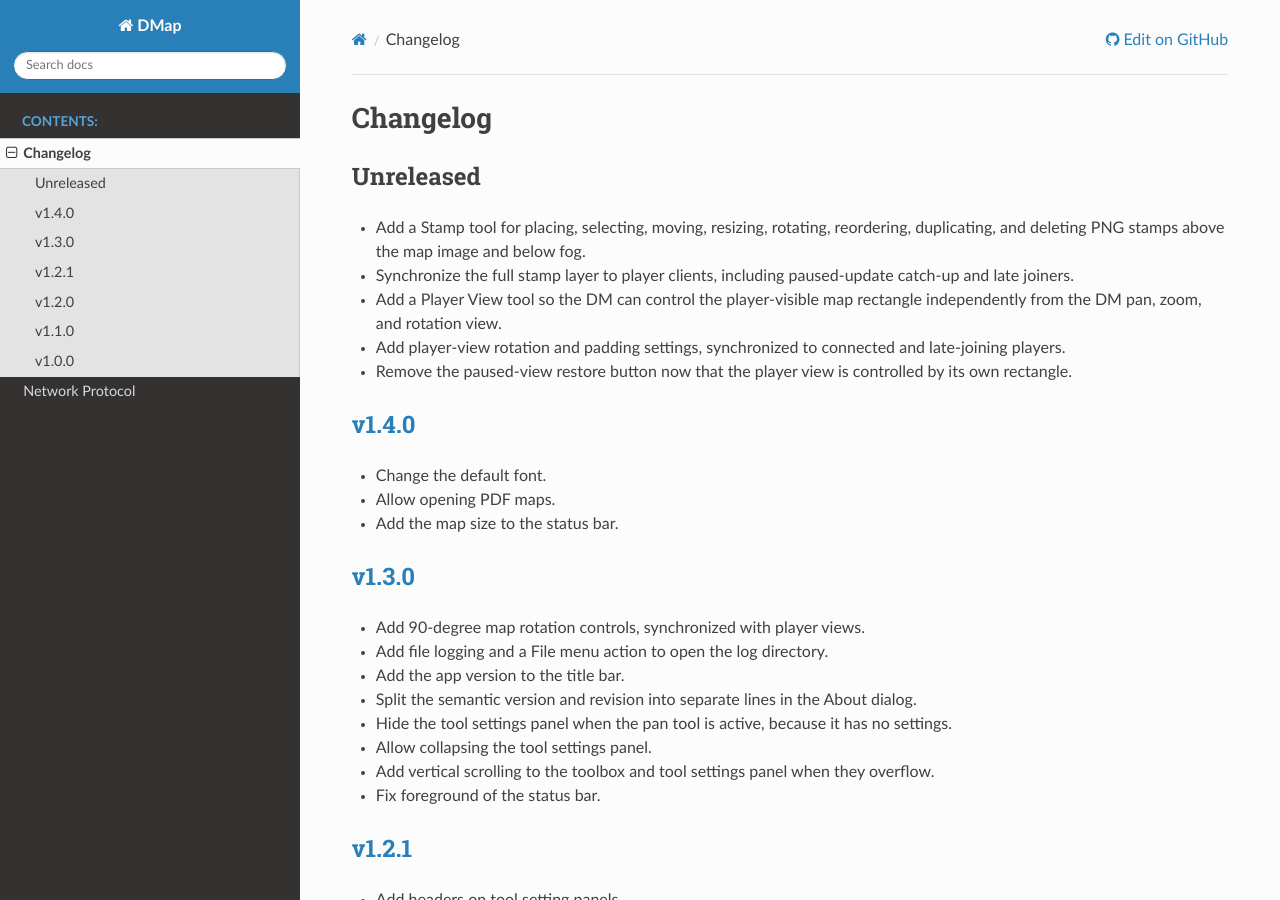
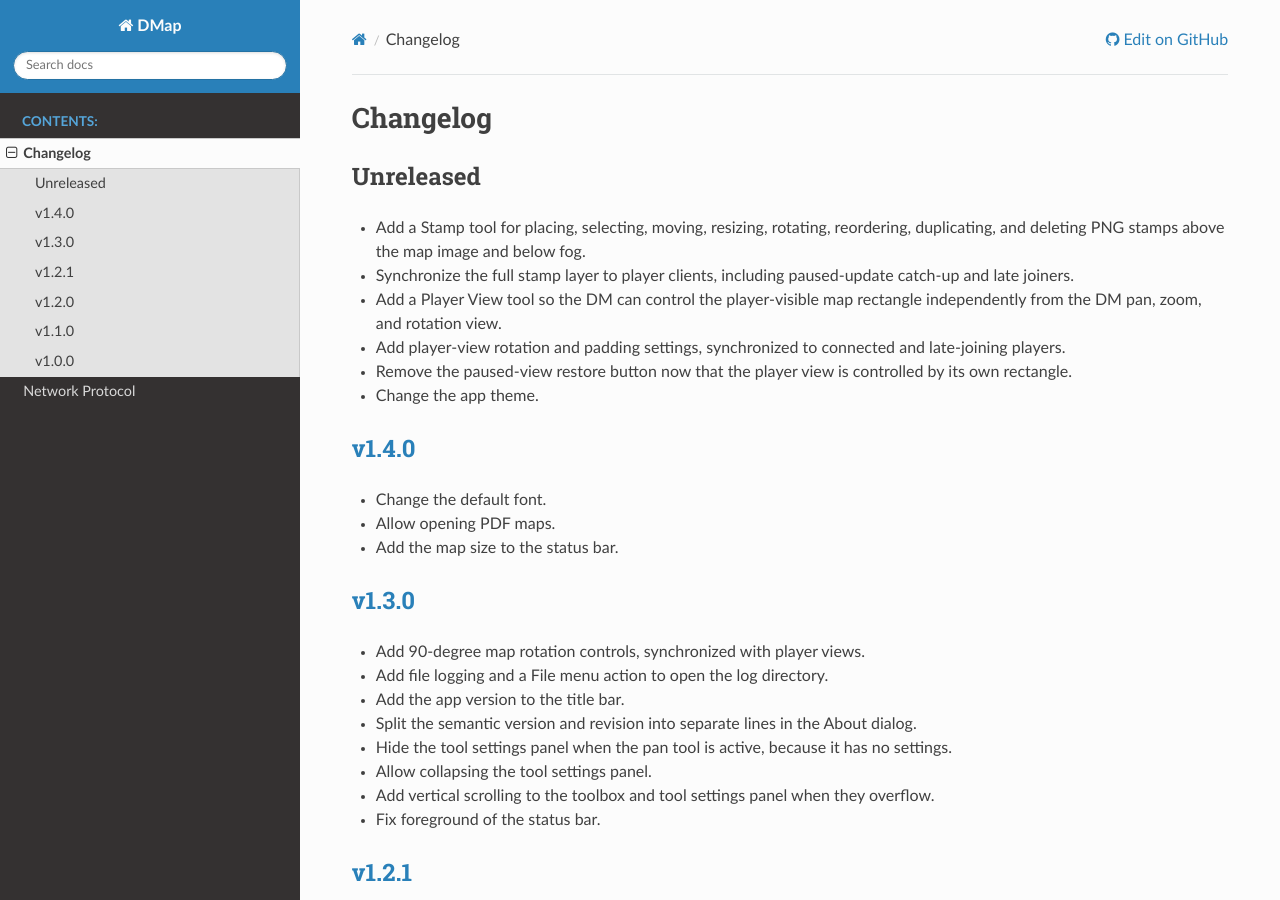
Before and after one commit to campbellmbrown/dmap-net, a Sphinx documentation site: the page built from docs/source/changelog.rst, in a window 1280 px wide and 900 px high. Built offline with Sphinx 7.4.7 and the Read the Docs theme 3.1.0, drawn with Linux system fonts in a browser that asks for light colours.

Commit message:
Change the app theme

```diff
--- a/docs/source/changelog.rst
+++ b/docs/source/changelog.rst
@@ -9,6 +9,7 @@
 * Add a Player View tool so the DM can control the player-visible map rectangle independently from the DM pan, zoom, and rotation view.
 * Add player-view rotation and padding settings, synchronized to connected and late-joining players.
 * Remove the paused-view restore button now that the player view is controlled by its own rectangle.
+* Change the app theme.
 
 :release-link:`v1.4.0`
 ----------------------
```
Also changed, not shown: 2 other files.
